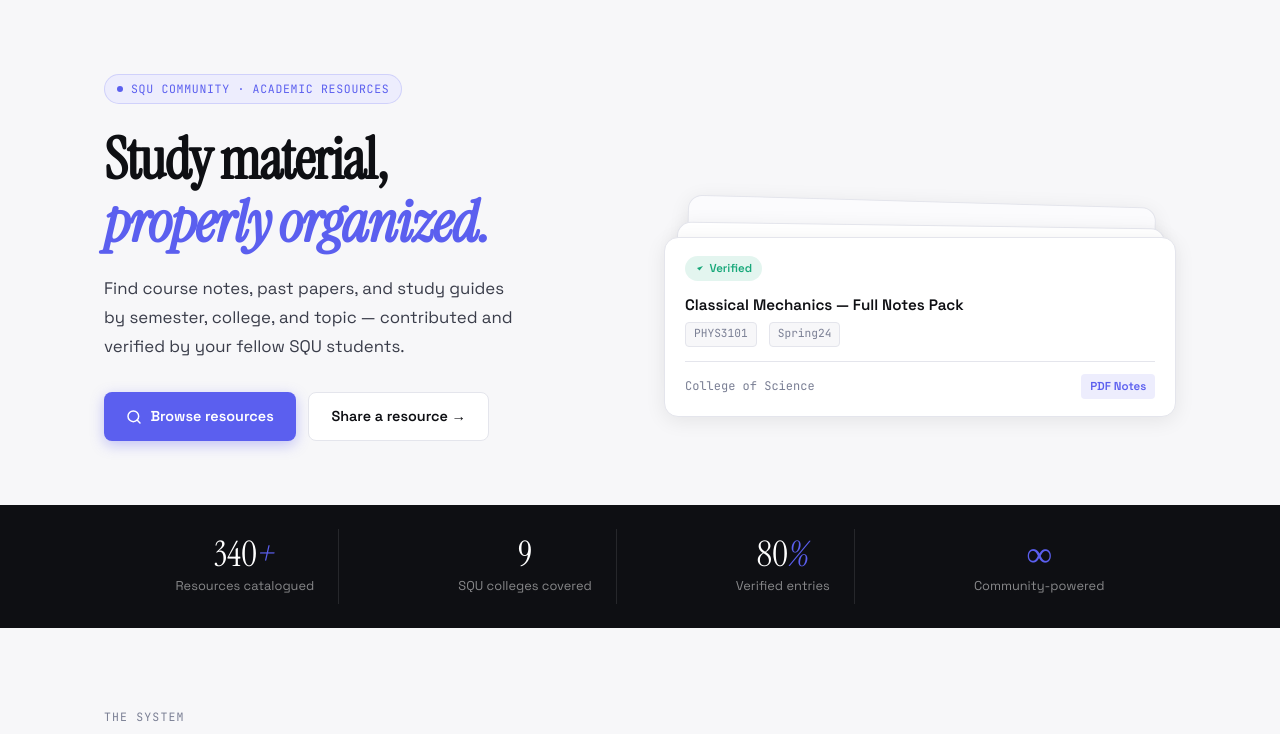
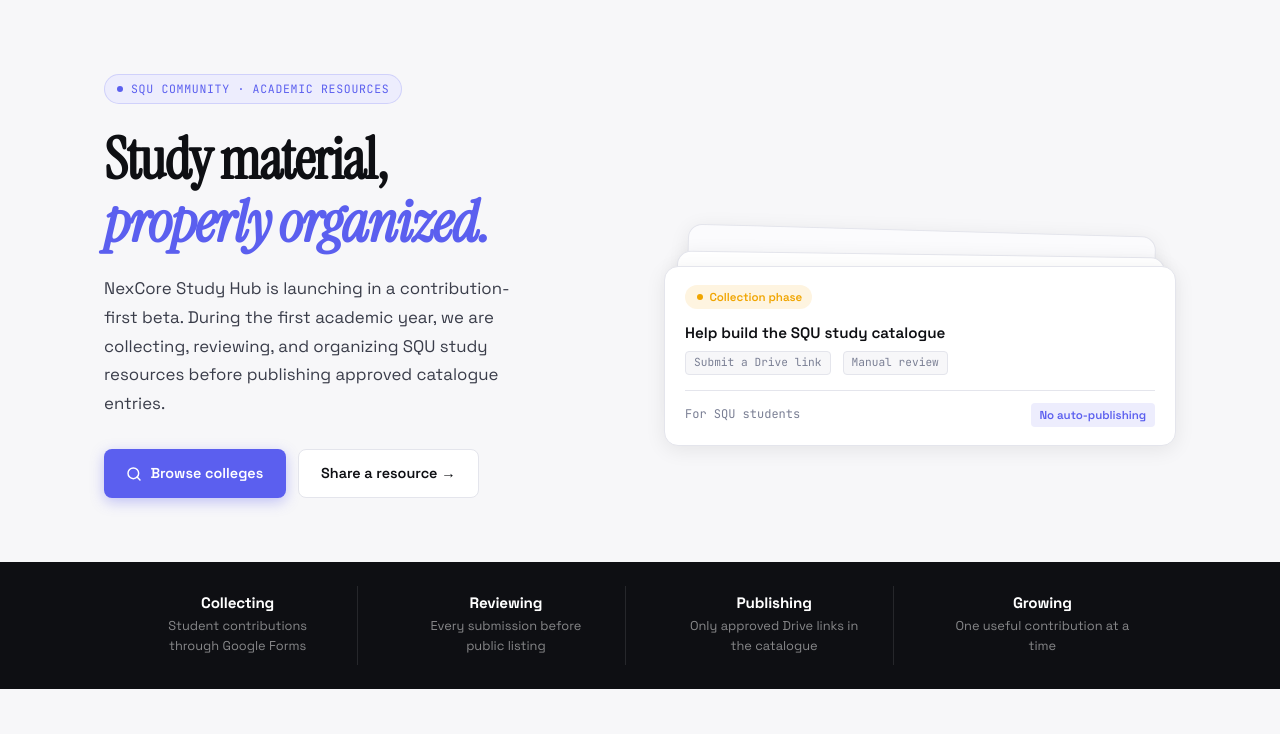
Before and after one commit to NexCore-Labs-Initiative/nexcore-study-hub, a website: page index.html in a window 1280 px wide. Shown: the part 66-800 px from the top of the page. Drawn offline with Linux system fonts and the light colour scheme.

Commit message:
Contribution-first beta: remove sample data
Convert site to a contribution-first beta and remove embedded sample/demo catalogue data. Empties courses/resources in assets/data/catalogue.json and clears client-side sample RESOURCES. Update UI copy, empty-state text, stats and badges to explain manual review/collection phase. Rename demo status styling (status-demo → status-review) and simplify styles. Adjust app.js: stricter data validation, remove isDemo logic, update badge text, improve empty-state rendering and Drive URL validation/modal link behavior. Tidy submit.html markup. Update docs/LAUNCH_CHECKLIST.md to instruct leaving public catalogue empty and not adding demo records. Update tests to assert no demo/sample claims and validate the new beta launch behavior.

```diff
--- a/assets/css/style.css
+++ b/assets/css/style.css
@@ -331,7 +331,7 @@ nav a,
   color: #117a58;
   background: #e7f7f0;
 }
-.status-demo {
+.status-review {
   color: #8a5c00;
   background: #fff4d6;
 }
@@ -925,4 +925,6 @@ dialog::backdrop {
     padding: 16px;
   }
 }
-[hidden]{display:none!important}
+[hidden] {
+  display: none !important;
+}
--- a/index.html
+++ b/index.html
@@ -393,7 +393,7 @@
         border-radius: 4px;
       }
 
-      /* Stats bar */
+      /* Launch status */
       .stats-bar {
         background: var(--ink);
         color: var(--paper);
@@ -416,10 +416,12 @@
         border-right: none;
       }
       .stat-n {
-        font-family: var(--font-display);
-        font-size: 2.2rem;
+        font-family: var(--font-body);
+        font-size: 0.95rem;
+        font-weight: 700;
         color: #fff;
-        line-height: 1;
+        line-height: 1.2;
+        letter-spacing: -0.01em;
       }
       .stat-n span {
         color: var(--accent);
@@ -429,6 +431,7 @@
         font-size: 0.8rem;
         color: rgba(255, 255, 255, 0.5);
         margin-top: 0.2rem;
+        max-width: 190px;
       }
 
       /* ── How it works ── */
@@ -536,6 +539,12 @@
         margin-bottom: 2.5rem;
         flex-wrap: wrap;
         gap: 1rem;
+      }
+      .catalogue-note {
+        max-width: 620px;
+        margin-top: 0.75rem;
+        color: var(--ink-soft);
+        font-size: 0.95rem;
       }
 
       /* College selector */
@@ -1247,8 +1256,9 @@
         <div class="hero-eyebrow">SQU Community · Academic Resources</div>
         <h1>Study material,<br /><em>properly organized.</em></h1>
         <p class="hero-desc">
-          Find course notes, past papers, and study guides by semester, college,
-          and topic — contributed and verified by your fellow SQU students.
+          NexCore Study Hub is launching in a contribution-first beta. During
+          the first academic year, we are collecting, reviewing, and organizing
+          SQU study resources before publishing approved catalogue entries.
         </p>
         <div class="hero-actions">
           <a href="#catalogue" class="btn btn-primary">
@@ -1265,7 +1275,7 @@
               <circle cx="11" cy="11" r="8" />
               <line x1="21" y1="21" x2="16.65" y2="16.65" />
             </svg>
-            Browse resources
+            Browse colleges
           </a>
           <a href="submit.html" class="btn btn-secondary">Share a resource →</a>
         </div>
@@ -1275,42 +1285,46 @@
           <div class="hcard hcard--back"></div>
           <div class="hcard hcard--middle"></div>
           <div class="hcard hcard--front">
-            <div class="hcard-badge verified">
-              <svg viewBox="0 0 10 10"><path d="M2 5l2.5 2.5L8 3" /></svg>
-              Verified
+            <div class="hcard-badge review">
+              <svg viewBox="0 0 10 10"><circle cx="5" cy="5" r="3" /></svg>
+              Collection phase
             </div>
-            <div class="hcard-title">Classical Mechanics — Full Notes Pack</div>
+            <div class="hcard-title">Help build the SQU study catalogue</div>
             <div class="hcard-meta">
-              <span class="hcard-meta-tag">PHYS3101</span>
-              <span class="hcard-meta-tag">Spring24</span>
+              <span class="hcard-meta-tag">Submit a Drive link</span>
+              <span class="hcard-meta-tag">Manual review</span>
             </div>
             <div class="hcard-footer">
-              <span class="hcard-course">College of Science</span>
-              <span class="hcard-format">PDF Notes</span>
+              <span class="hcard-course">For SQU students</span>
+              <span class="hcard-format">No auto-publishing</span>
             </div>
           </div>
         </div>
       </div>
     </section>
 
-    <!-- ── Stats ── -->
+    <!-- ── Launch status ── -->
     <div class="stats-bar">
       <div class="stats-inner">
         <div class="stat">
-          <div class="stat-n">340<span>+</span></div>
-          <div class="stat-label">Resources catalogued</div>
+          <div class="stat-n">Collecting</div>
+          <div class="stat-label">
+            Student contributions through Google Forms
+          </div>
         </div>
         <div class="stat">
-          <div class="stat-n">9</div>
-          <div class="stat-label">SQU colleges covered</div>
+          <div class="stat-n">Reviewing</div>
+          <div class="stat-label">Every submission before public listing</div>
         </div>
         <div class="stat">
-          <div class="stat-n">80<span>%</span></div>
-          <div class="stat-label">Verified entries</div>
+          <div class="stat-n">Publishing</div>
+          <div class="stat-label">
+            Only approved Drive links in the catalogue
+          </div>
         </div>
         <div class="stat">
-          <div class="stat-n"><span style="font-style: italic">∞</span></div>
-          <div class="stat-label">Community-powered</div>
+          <div class="stat-n">Growing</div>
+          <div class="stat-label">One useful contribution at a time</div>
         </div>
       </div>
     </div>
@@ -1337,8 +1351,8 @@
           </div>
           <h3>Filter by what you need</h3>
           <p>
-            Pick your college, then narrow by course, semester, topic, and
-            format. No more hunting through random Drive folders.
+            Pick your college, then later narrow approved entries by course,
+            semester, topic, resource type, and format as the catalogue grows.
           </p>
         </div>
         <div class="step-card">
@@ -1351,8 +1365,9 @@
           </div>
           <h3>See the status before you open</h3>
           <p>
-            Every entry shows a verification status. <em>Verified</em> means a
-            NexCore reviewer confirmed the link and content are accurate.
+            Public records appear only after manual review. A
+            <em>Verified</em> entry means NexCore checked the catalogue details
+            and the Drive viewer link before publishing.
           </p>
         </div>
         <div class="step-card">
@@ -1384,6 +1399,10 @@
             >
               Choose your college to begin.
             </h2>
+            <p class="catalogue-note">
+              The public catalogue starts empty on purpose. Approved resources
+              will appear here only after student submissions are reviewed.
+            </p>
           </div>
           <button
             class="btn btn-secondary"
@@ -1598,17 +1617,17 @@
             </div>
             <h3>Select a college above</h3>
             <p>
-              Pick your college to load its resources, or browse everything
-              below.
+              Pick your college to see whether approved resources are already
+              published. If not, you can help start that college’s collection.
             </p>
             <br />
-            <button
+            <a
+              href="submit.html"
               class="btn btn-secondary"
-              onclick="loadAll()"
               style="margin: 0 auto"
             >
-              Browse all resources
-            </button>
+              Contribute a resource
+            </a>
           </div>
         </div>
       </div>
@@ -1621,9 +1640,9 @@
           <div class="contribute-eyebrow">Community · Open contributions</div>
           <h2>Have notes worth<br /><em>sharing?</em></h2>
           <p>
-            Every great resource in this catalogue started with someone who
-            decided to share. Submit yours and it will be reviewed and listed
-            for the whole SQU community.
+            This beta is in its collection year. Submit useful notes, slides,
+            practice papers, quizzes, worked examples, or guides, and NexCore
+            will review them before anything appears publicly.
           </p>
         </div>
         <div class="contribute-actions">
@@ -1672,8 +1691,9 @@
               <div class="trust-item-text">
                 <h4>Verified badge</h4>
                 <p>
-                  A NexCore reviewer has confirmed the source link and catalogue
-                  entry are accurate and appropriate.
+                  When a resource appears as verified, it means a NexCore
+                  reviewer checked the catalogue details and the public Drive
+                  viewer link before publishing.
                 </p>
               </div>
             </div>
@@ -1754,7 +1774,6 @@
         <div id="modalDetails"></div>
         <div class="modal-footer">
           <a
-            href="#"
             id="modalOpenLink"
             class="btn btn-primary"
             target="_blank"
@@ -1769,165 +1788,10 @@
     </div>
 
     <script>
-      // ── Sample data ──
-      const RESOURCES = [
-        {
-          id: 1,
-          title: "Classical Mechanics — Full Notes Pack",
-          course: "PHYS3101",
-          college: "COS",
-          semester: "Spring24",
-          topic: "Mechanics",
-          type: "Notes",
-          format: "pdf",
-          status: "verified",
-          contributor: "A. Al-Balushi",
-          year: "2024",
-        },
-        {
-          id: 2,
-          title: "Organic Chemistry Reaction Summary",
-          course: "CHEM2210",
-          college: "COS",
-          semester: "Fall24",
-          topic: "Organic Chemistry",
-          type: "Study guide",
-          format: "pdf",
-          status: "verified",
-          contributor: "S. Al-Rawahi",
-          year: "2024",
-        },
-        {
-          id: 3,
-          title: "Thermodynamics Past Papers 2019–2023",
-          course: "PHYS2202",
-          college: "COS",
-          semester: "Spring23",
-          topic: "Thermodynamics",
-          type: "Practice papers",
-          format: "pdf",
-          status: "verified",
-          contributor: "M. Al-Habsi",
-          year: "2023",
-        },
-        {
-          id: 4,
-          title: "Linear Algebra Study Guide",
-          course: "MATH2101",
-          college: "CENG",
-          semester: "Fall24",
-          topic: "Linear Algebra",
-          type: "Study guide",
-          format: "pdf",
-          status: "verified",
-          contributor: "K. Al-Riyami",
-          year: "2024",
-        },
-        {
-          id: 5,
-          title: "Digital Circuits Lab Notes",
-          course: "ELEC2305",
-          college: "CENG",
-          semester: "Spring24",
-          topic: "Digital Circuits",
-          type: "Notes",
-          format: "pdf",
-          status: "pending",
-          contributor: "N. Al-Kindi",
-          year: "2024",
-        },
-        {
-          id: 6,
-          title: "Fluid Mechanics — Chapter Summaries",
-          course: "MENG3101",
-          college: "CENG",
-          semester: "Fall23",
-          topic: "Fluid Mechanics",
-          type: "Notes",
-          format: "word",
-          status: "verified",
-          contributor: "F. Al-Farsi",
-          year: "2023",
-        },
-        {
-          id: 7,
-          title: "Microeconomics Exam Prep Guide",
-          course: "ECON1101",
-          college: "CEPS",
-          semester: "Fall24",
-          topic: "Microeconomics",
-          type: "Study guide",
-          format: "pdf",
-          status: "verified",
-          contributor: "R. Al-Saidi",
-          year: "2024",
-        },
-        {
-          id: 8,
-          title: "Financial Accounting Past Papers",
-          course: "ACCT2201",
-          college: "CEPS",
-          semester: "Spring23",
-          topic: "Accounting",
-          type: "Practice papers",
-          format: "pdf",
-          status: "verified",
-          contributor: "H. Al-Zadjali",
-          year: "2023",
-        },
-        {
-          id: 9,
-          title: "Human Anatomy Quick Reference",
-          course: "ANAT1101",
-          college: "CMHS",
-          semester: "Fall24",
-          topic: "Anatomy",
-          type: "Study guide",
-          format: "pdf",
-          status: "verified",
-          contributor: "L. Al-Maskari",
-          year: "2024",
-        },
-        {
-          id: 10,
-          title: "Physiology Lecture Notes — Spring24",
-          course: "PHYS1202",
-          college: "CMHS",
-          semester: "Spring24",
-          topic: "Physiology",
-          type: "Notes",
-          format: "pdf",
-          status: "pending",
-          contributor: "A. Al-Oraimi",
-          year: "2024",
-        },
-        {
-          id: 11,
-          title: "Arabic Literature Essay Guide",
-          course: "ARBL2101",
-          college: "CASS",
-          semester: "Fall23",
-          topic: "Literature",
-          type: "Study guide",
-          format: "pdf",
-          status: "verified",
-          contributor: "S. Al-Mahrizi",
-          year: "2023",
-        },
-        {
-          id: 12,
-          title: "Database Systems — SQL Notes",
-          course: "IT2301",
-          college: "COS",
-          semester: "Spring24",
-          topic: "Databases",
-          type: "Notes",
-          format: "pdf",
-          status: "verified",
-          contributor: "O. Al-Gheilani",
-          year: "2024",
-        },
-      ];
+      // ── Published catalogue entries ──
+      // V1 launches contribution-first. Approved records are added here only
+      // after manual review of Google Form submissions and Drive viewer access.
+      const RESOURCES = [];
 
       const FORMAT_LABELS = {
         pdf: "PDF",
@@ -1940,6 +1804,18 @@
 
       let activeCollege = null;
       let filtered = [];
+
+      function validDriveUrl(value) {
+        try {
+          const url = new URL(value);
+          return (
+            url.protocol === "https:" &&
+            url.hostname.endsWith("drive.google.com")
+          );
+        } catch (error) {
+          return false;
+        }
+      }
 
       function selectCollege(code, name) {
         activeCollege = code;
@@ -2002,13 +1878,32 @@
       function renderResources(list) {
         const grid = document.getElementById("resourceGrid");
         if (!list.length) {
+          const selectedCollegeName = activeCollege
+            ? document
+                .querySelector(
+                  `[data-college="${activeCollege}"] .college-btn-name`,
+                )
+                ?.textContent.trim()
+            : "";
           grid.innerHTML = `
         <div class="empty-state">
           <div class="empty-icon">
             <svg viewBox="0 0 24 24"><circle cx="11" cy="11" r="8"/><line x1="21" y1="21" x2="16.65" y2="16.65"/></svg>
           </div>
-          <h3>No resources found</h3>
-          <p>Try a different search or filter combination.</p>
+          <h3>${
+            activeCollege
+              ? "No approved resources yet"
+              : "No approved resources published yet"
+          }</h3>
+          <p>${
+            activeCollege
+              ? `${selectedCollegeName} is open for contributions. Submit a resource and NexCore will review it before publishing.`
+              : "The catalogue will grow as student submissions are reviewed. You can still browse colleges and contribute now."
+          }</p>
+          <br />
+          <a href="submit.html" class="btn btn-secondary" style="margin: 0 auto">
+            Contribute a resource
+          </a>
         </div>`;
           return;
         }
@@ -2071,7 +1966,16 @@
       <div class="modal-detail-row"><span class="modal-detail-label">Type</span><span class="modal-detail-value" style="text-transform:capitalize">${r.type}</span></div>
       <div class="modal-detail-row"><span class="modal-detail-label">Contributed by</span><span class="modal-detail-value">${r.contributor}</span></div>
       <div class="modal-detail-row"><span class="modal-detail-label">Year</span><span class="modal-detail-value">${r.year}</span></div>`;
-        document.getElementById("modalOpenLink").href = "#"; // would be r.driveLink
+        const openLink = document.getElementById("modalOpenLink");
+        if (validDriveUrl(r.driveUrl)) {
+          openLink.href = r.driveUrl;
+          openLink.classList.remove("disabled");
+          openLink.removeAttribute("aria-disabled");
+        } else {
+          openLink.removeAttribute("href");
+          openLink.classList.add("disabled");
+          openLink.setAttribute("aria-disabled", "true");
+        }
         document.getElementById("modalOverlay").classList.add("open");
         document.body.style.overflow = "hidden";
       }
```
Also changed, not shown: assets/data/catalogue.json (+28 -27 lines), assets/js/app.js (+40 -32 lines), docs/LAUNCH_CHECKLIST.md (+18 -15 lines), submit.html (+60 -14 lines), tests/catalogue.test.mjs (+22 -18 lines).
